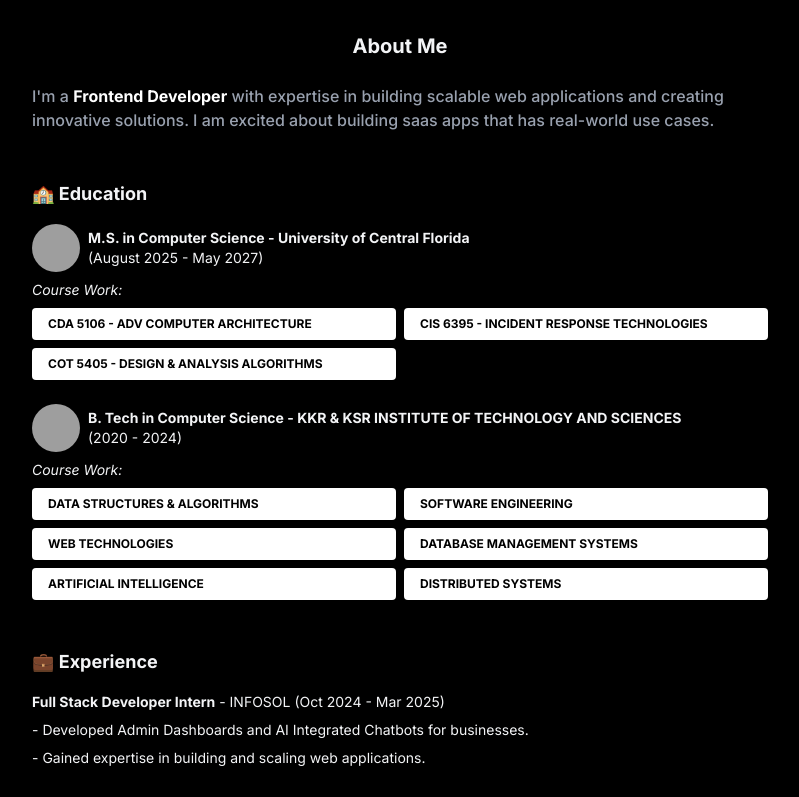
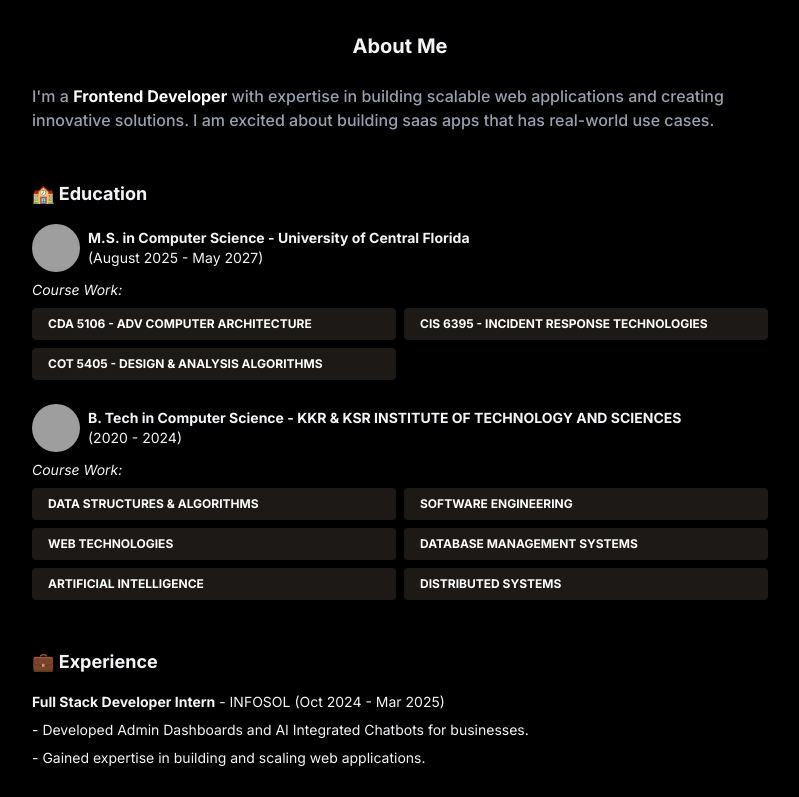
Before and after one commit to rithikreddyvarla19/rithikreddy-portfolio, a React (Vite) app: page / in a window 1280 px wide. Shown: the part 536-1333 px from the top of the page, without its empty margins (240-1039 px from the left). Built offline with nearby package versions, Linux system fonts and the light colour scheme; grey boxes are pictures that could not be loaded.

Commit message:
changed course color

```diff
--- a/src/components/sections/About.jsx
+++ b/src/components/sections/About.jsx
@@ -52,7 +52,7 @@ const bachelorsCourses = [
                <div className="grid grid-cols-1 md:grid-cols-2 gap-2">
                 {
                   mastersCourses.map((course, index) => (
-                    <li className="px-4 py-2 rounded bg-white text-black text-xs font-bold" key={index}>{course}</li>
+                    <li className="px-4 py-2 rounded bg-stone-900 text-white text-xs font-bold" key={index}>{course}</li>
                   ))
                }
                </div>
@@ -76,7 +76,7 @@ const bachelorsCourses = [
                                  <div className="grid grid-cols-1 md:grid-cols-2 gap-2">
     {
                     bachelorsCourses.map((course, index) => (
-                      <li className="px-4 py-2 rounded bg-white text-black text-xs font-bold" key={index}>{course}</li>
+                      <li className="px-4 py-2 rounded bg-stone-900 text-white text-xs font-bold" key={index}>{course}</li>
                     ))
                   }
                                  </div>
```
